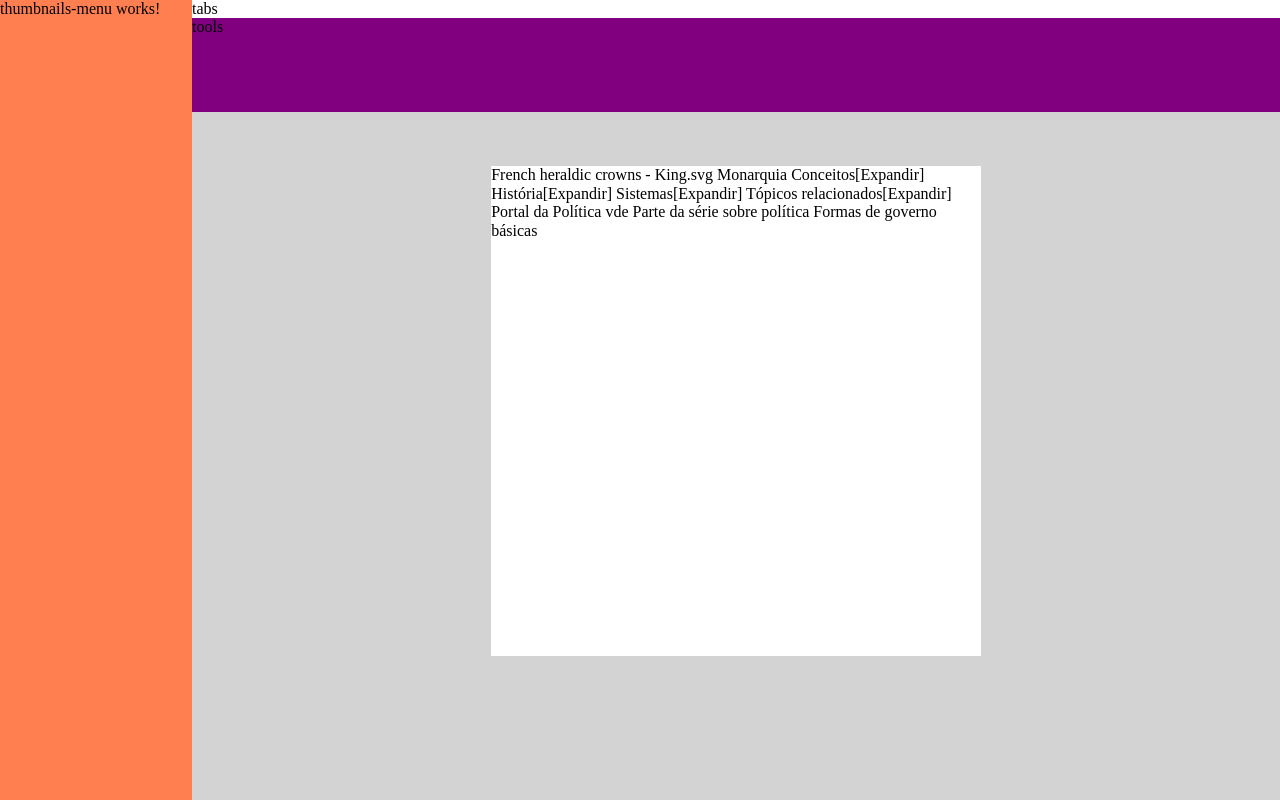
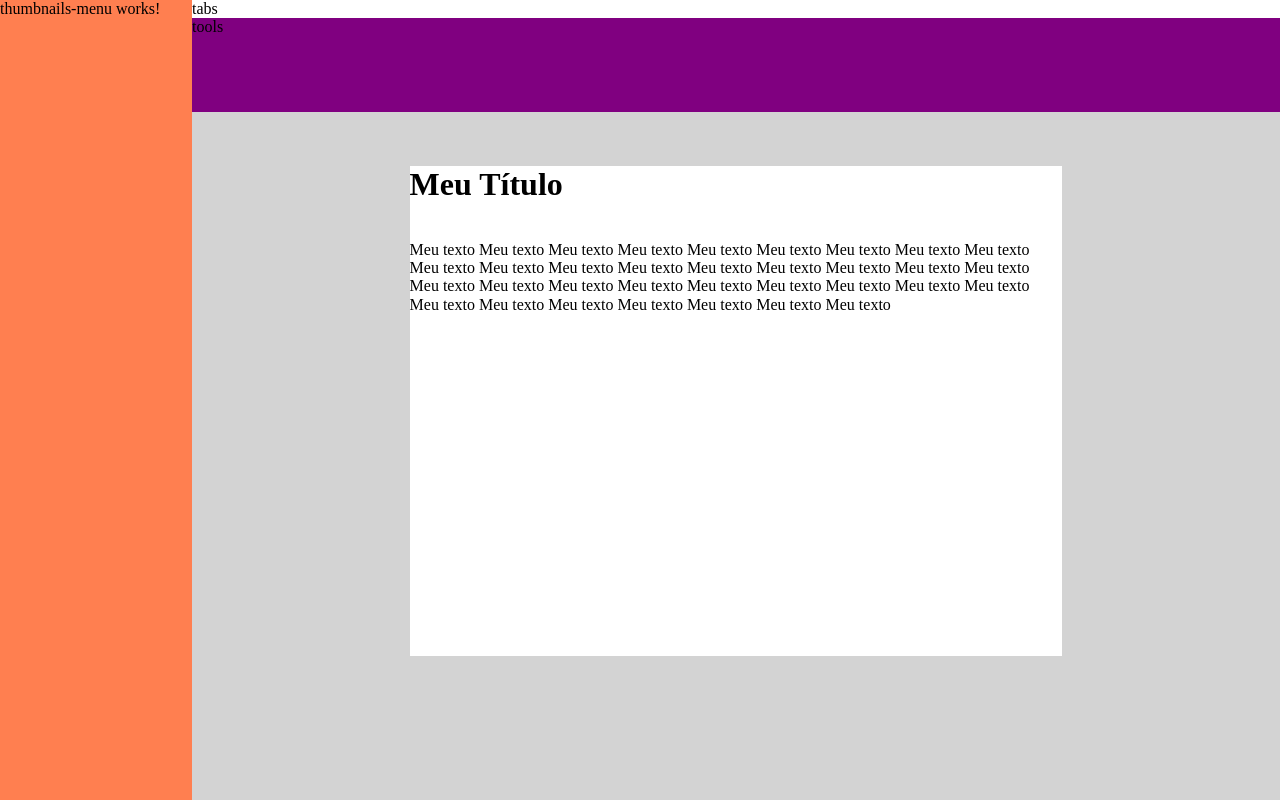
Before and after one commit to mattvasc/slideshow, an Angular app: page / in a window 1280 px wide. Built offline with nearby package versions, Linux system fonts and the light colour scheme.

Commit message:
atualização design workspace

```diff
--- a/src/app/workspace/workspace.component.html
+++ b/src/app/workspace/workspace.component.html
@@ -1,16 +1,12 @@
-<div id="quadradao">
-	<div id ="slide">
-	      <p>
-French heraldic crowns - King.svg
-Monarquia
-Conceitos[Expandir]
-História[Expandir]
-Sistemas[Expandir]
-Tópicos relacionados[Expandir]
-Portal da Política
-vde
-Parte da série sobre política
-Formas de governo básicas
- </p>
+<div id="workspace">
+	<div id ="pagina">
+	    <!--
+        <p id = "paragrafo_default">
+Comece a editar seu slide!
+            </p> -->
+        <h1> Meu Título</h1>
+        <p> Meu texto Meu texto Meu texto Meu texto Meu texto Meu texto Meu texto Meu texto Meu texto Meu texto
+ Meu texto Meu texto Meu texto Meu texto Meu texto Meu texto Meu texto Meu texto Meu texto Meu texto Meu texto Meu texto
+ Meu texto Meu texto Meu texto Meu texto Meu texto Meu texto Meu texto Meu texto Meu texto Meu texto Meu texto Meu texto</p>
 	</div>
 </div>
--- a/src/app/workspace/workspace.component.scss
+++ b/src/app/workspace/workspace.component.scss
@@ -1,25 +1,32 @@
 @import '../../styles.scss';
 
-#quadradao {
+#workspace {
     float: left;
     background-color: lightgrey;
     width: $larg-workspace;
     min-height: $altura-workspace;
     margin: 0;
 }
-#slide{
+#pagina{
     position: relative;
     margin: auto;
     margin-top: 5%;
     margin-bottom: 5%;
-    width: 45%;
+    width: 60%;
     height: 0;
     padding-bottom: 45%;
     background-color: white;
 
-}
-#slide p{
-
-
 
 }
+#paragrafo_default{
+    position: absolute;
+
+    top: 50%;
+    left: 50%;
+    transform: translate(-50%, -50%);
+    visibility: visible;
+}
+p{
+    position: absolute;
+}
```
